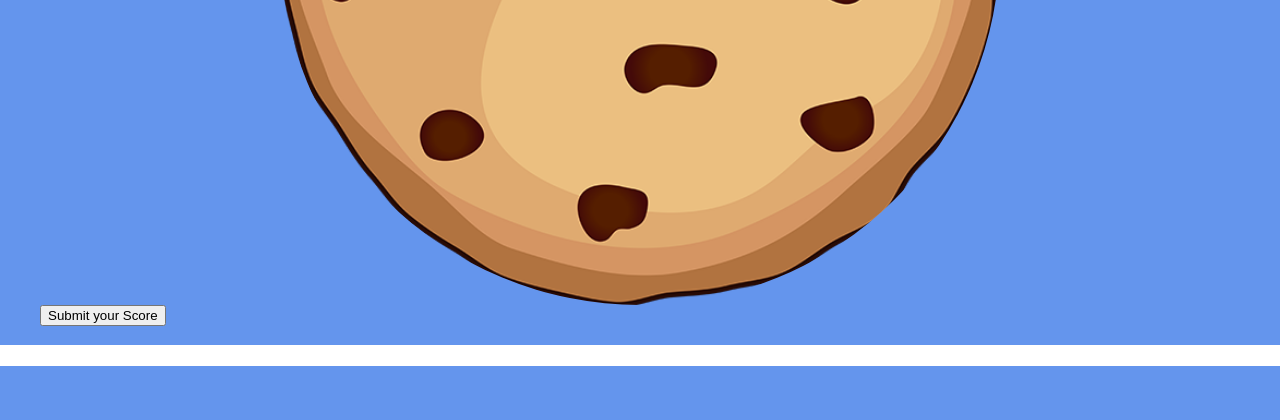
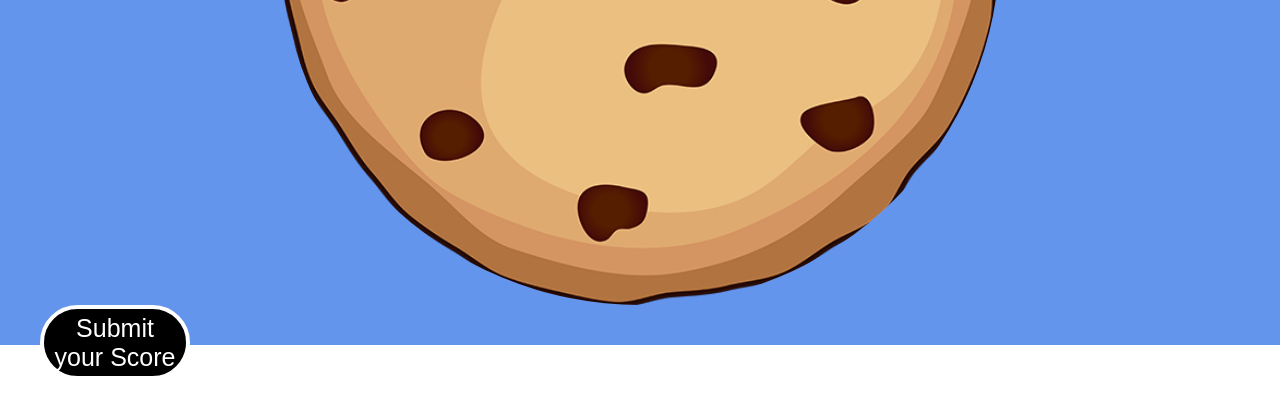
Before and after one commit to ConeCut/-rsoppgaven2IMI, a PHP site: page /cookie_clicker/cookie_clicker.php in a window 1280 px wide. Shown: the part 455-875 px from the top of the page. Before the commit the page ends 821 px from the top, so only its background shows below. Run offline with PHP 8.4, Linux system fonts and the light colour scheme.

Commit message:
styling???

```diff
--- a/snake/style.css
+++ b/snake/style.css
@@ -275,3 +275,15 @@ canvas{
         top: -200vh;
     }
 }
+
+button{
+    text-align: center;
+    background-color: black;
+    color: white;
+    font-size: 25px;
+    width: 150px;
+    height: 75px;
+    border: 4px solid white;
+    border-radius: 5vh;
+    margin: auto;
+}
```
